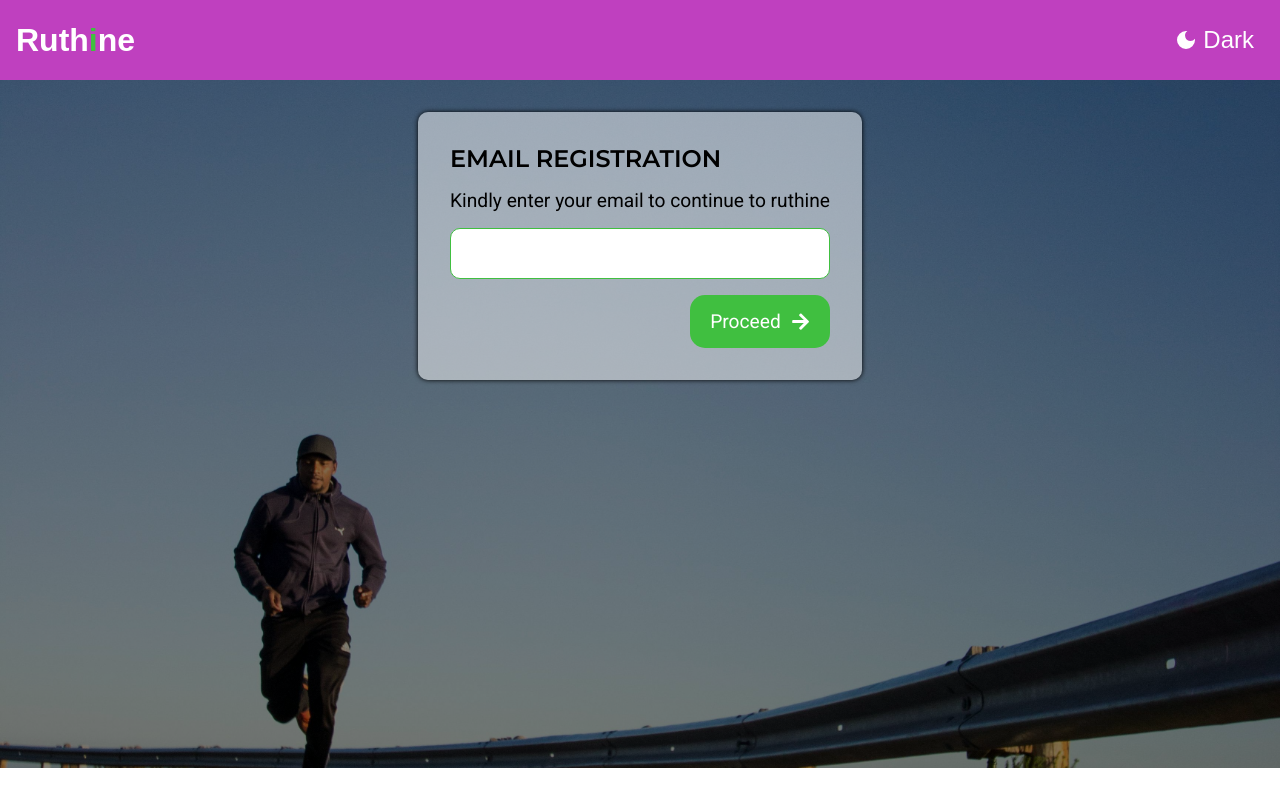
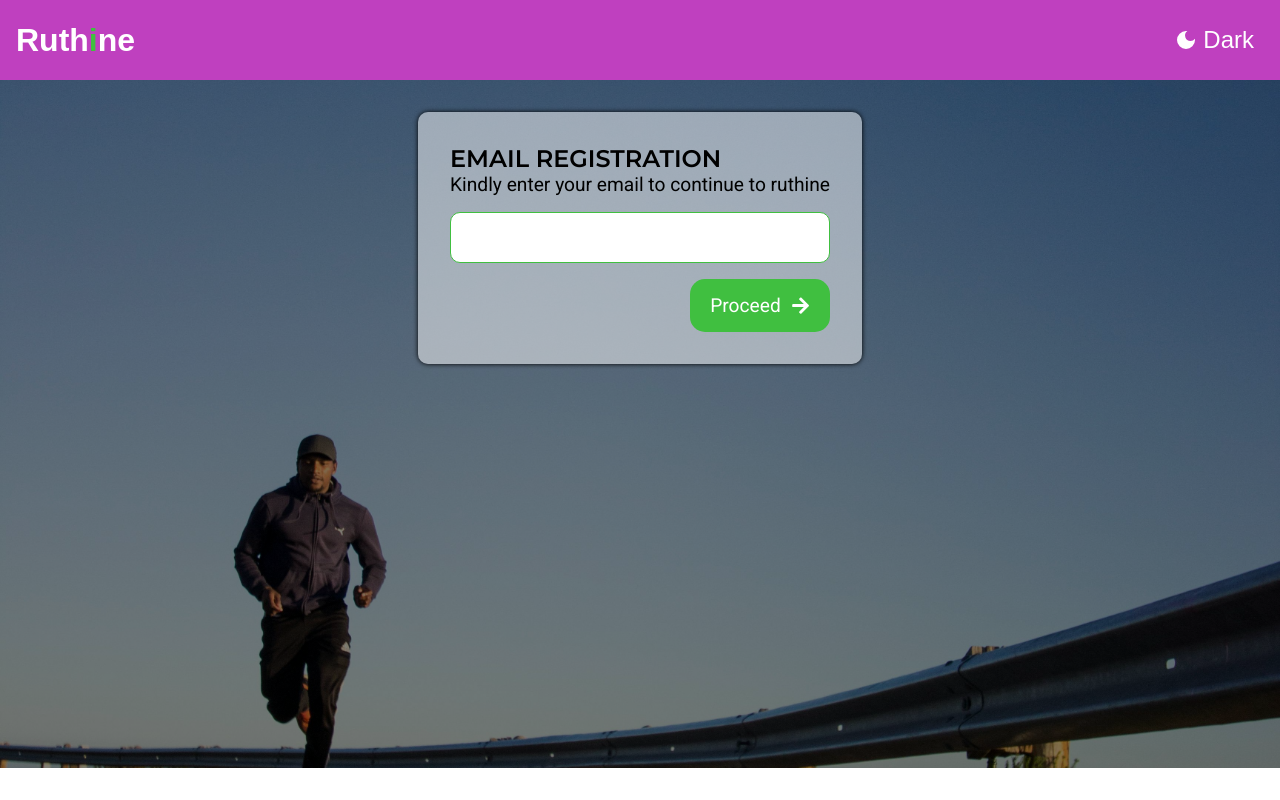
Before and after one commit to jephthahdominic/Consistensy, a React (Vite) app: page /login in a window 1280 px wide. Built offline with nearby package versions, Linux system fonts and the light colour scheme; a web font is replaced by a local one.

Commit message:
Adding a email registration form for notifications

```diff
--- a/src/components/Login.module.css
+++ b/src/components/Login.module.css
@@ -6,7 +6,6 @@
     color: #000;
     display: flex;
     flex-direction: column;
-    gap: 1rem;
 
 }
 .login h2{
@@ -22,6 +21,7 @@
     display: flex;
     flex-direction: column;
     align-items: end;
+    margin-top: 1rem;
 }
 
 .login input{
```
